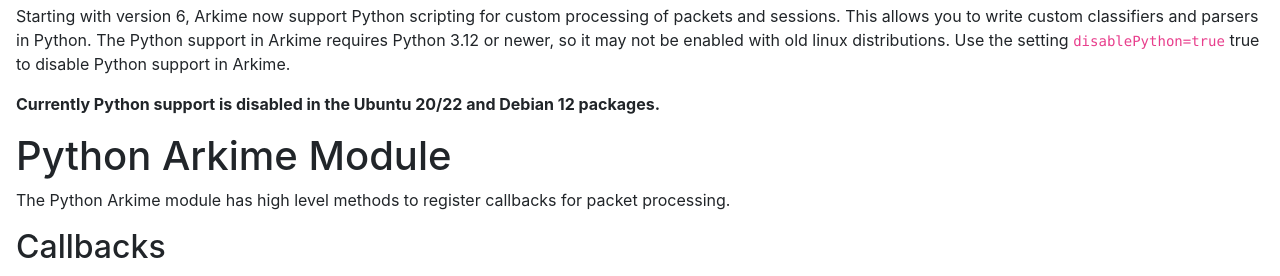
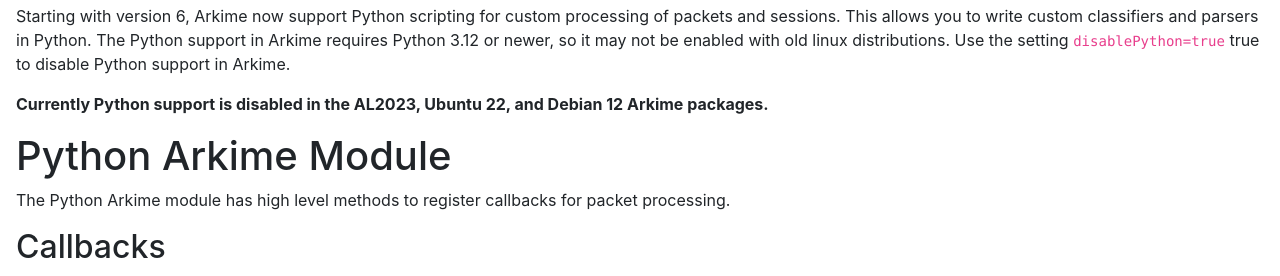
Before and after one commit to arkime/arkimeweb, a Jekyll site: the page built from _wiki/python.md, in a window 1280 px wide. Shown: the part 152-428 px from the top of the page. Built offline with Jekyll 4.4.1, drawn with Linux system fonts in a browser that asks for light colours.

Commit message:
update disabled OS list

```diff
--- a/_wiki/python.md
+++ b/_wiki/python.md
@@ -16,7 +16,7 @@
 The Python support in Arkime requires Python 3.12 or newer, so it may not be enabled with old linux distributions.
 Use the setting <code>disablePython=true</code> true to disable Python support in Arkime.
 
-<strong>Currently Python support is disabled in the Ubuntu 20/22 and Debian 12 packages.</strong>
+<strong>Currently Python support is disabled in the AL2023, Ubuntu 22, and Debian 12 Arkime packages.</strong>
 
 # Python Arkime Module
 
```
